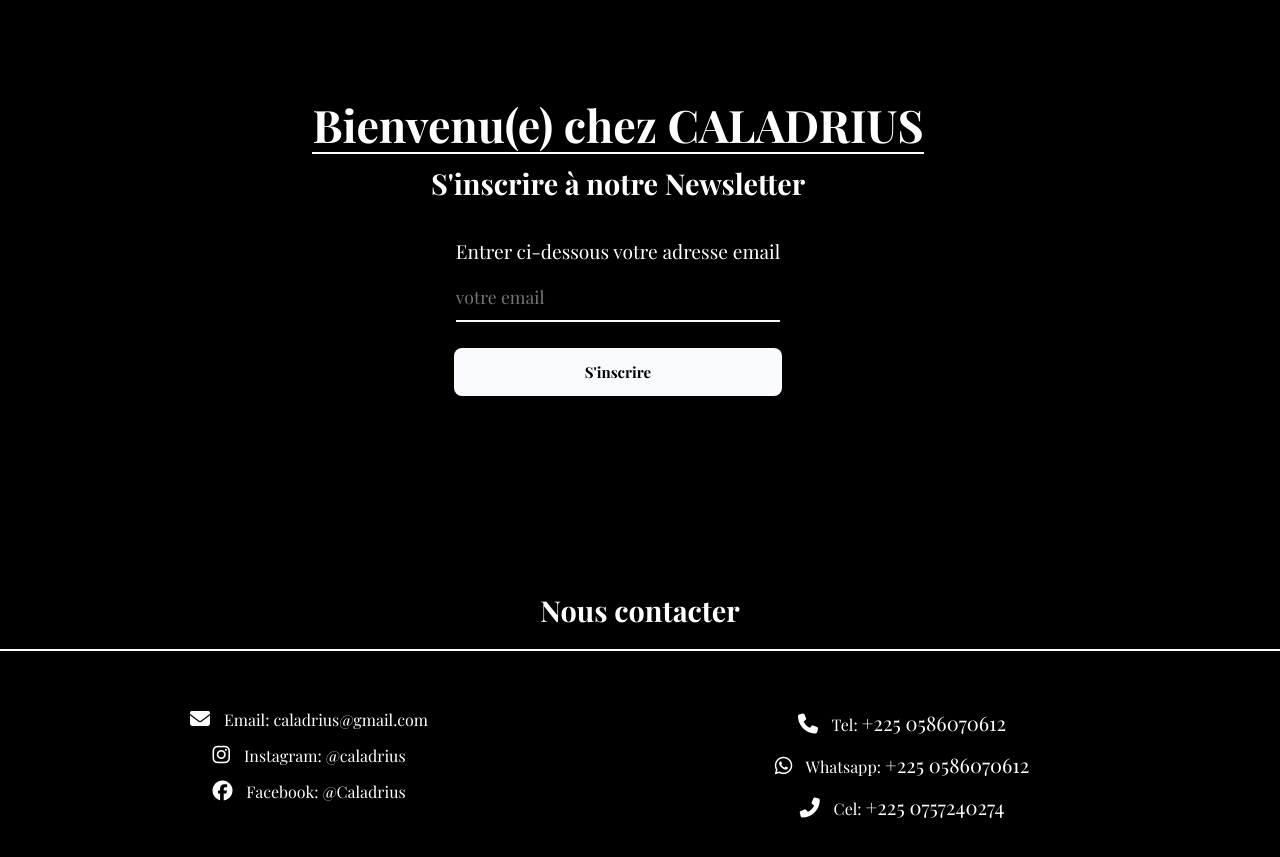
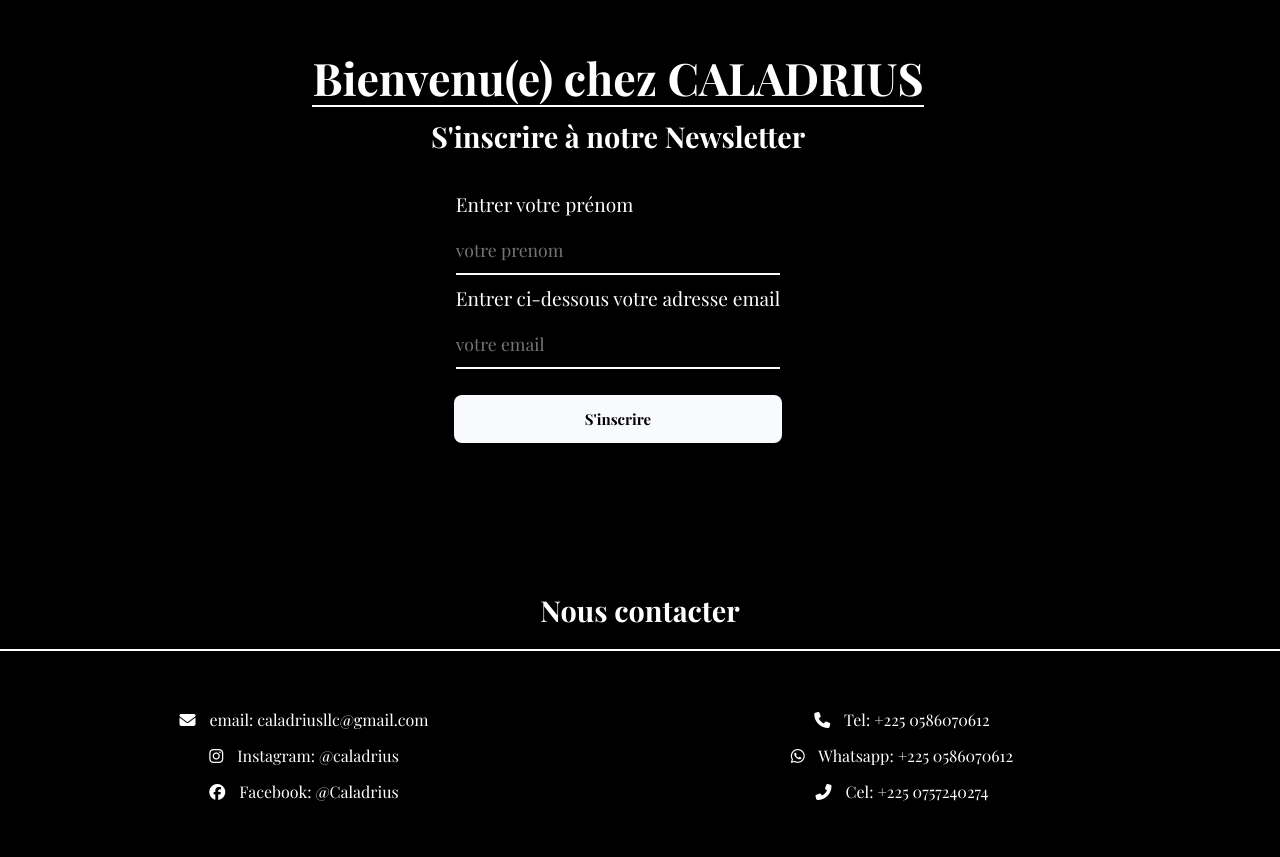
Before and after one commit to miakojean/newsletter, a plain HTML site: page index.html in a window 1280 px wide. Shown: the part 149-1006 px from the top of the page. Drawn offline with nearby package versions, Linux system fonts and the light colour scheme; a web font is replaced by a local one.

Commit message:
username added

```diff
--- a/index.html
+++ b/index.html
@@ -20,6 +20,8 @@
             <h2>S'inscrire à notre Newsletter</h2>
             <form action="succes.html" method="POST">
                 <div class="input-group">
+                    <label for="text">Entrer votre prénom</label>
+                    <input type="text" id="first_name" placeholder="votre prenom" name="first_name" required>
                     <label for="email">Entrer ci-dessous votre adresse email</label>
                     <input type="email" id="email" placeholder="votre email" name="email" required>
                 </div>
@@ -37,15 +39,15 @@
                 <ul>
                     <li>
                         <i class="fa-solid fa-envelope"></i>
-                        Email: caladrius@gmail.com
+                        email: <a href="mailto: caladriusllc@gmail.com">caladriusllc@gmail.com</a>
                     </li>
                     <li>
                         <i class="fa-brands fa-instagram"></i>
-                        Instagram: @caladrius
+                        Instagram: <a href="https://www.instagram.com/caladrius" target="_blank">@caladrius</a>
                     </li>
                     <li>
                         <i class="fa-brands fa-facebook"></i>
-                        Facebook: @Caladrius
+                        Facebook: <a href="https://www.facebook.com/Caladrius" target="_blank">@Caladrius</a>
                     </li>
                 </ul>
             </div>
--- a/letter.css
+++ b/letter.css
@@ -57,12 +57,13 @@ h2{
 label{
     color: var(--white);
     font-size: 120%;
+    text-align: left;
 }
 
 .container .input-group{
     display: flex;
     flex-direction: column;
-    align-items: center;
+    align-items: left;
     justify-content: center;
     /*border: 1px solid #ffffff;*/
     width: 100%;
@@ -85,7 +86,7 @@ input{
     font-size: 110%;
 }
 
-input[type = email]:focus{
+input[type = email]:focus, input[type = text]:focus{
     border-color: var(--white);
     outline: none;
 }
@@ -175,14 +176,18 @@ header{
 }
 .contact .card ul i{
     color: var(--white);
-    font-size: 20px;
+    font-size: 16px;
     margin-right: 10px;
 
 }
 
+.contact .card ul li{
+    font-size: 16px;
+}
+
 .contact .card ul a{
     color: var(--white);
-    font-size: 20px;
+    font-size: 16px;
     margin-right: 10px;
     text-decoration: none;
 }
```
